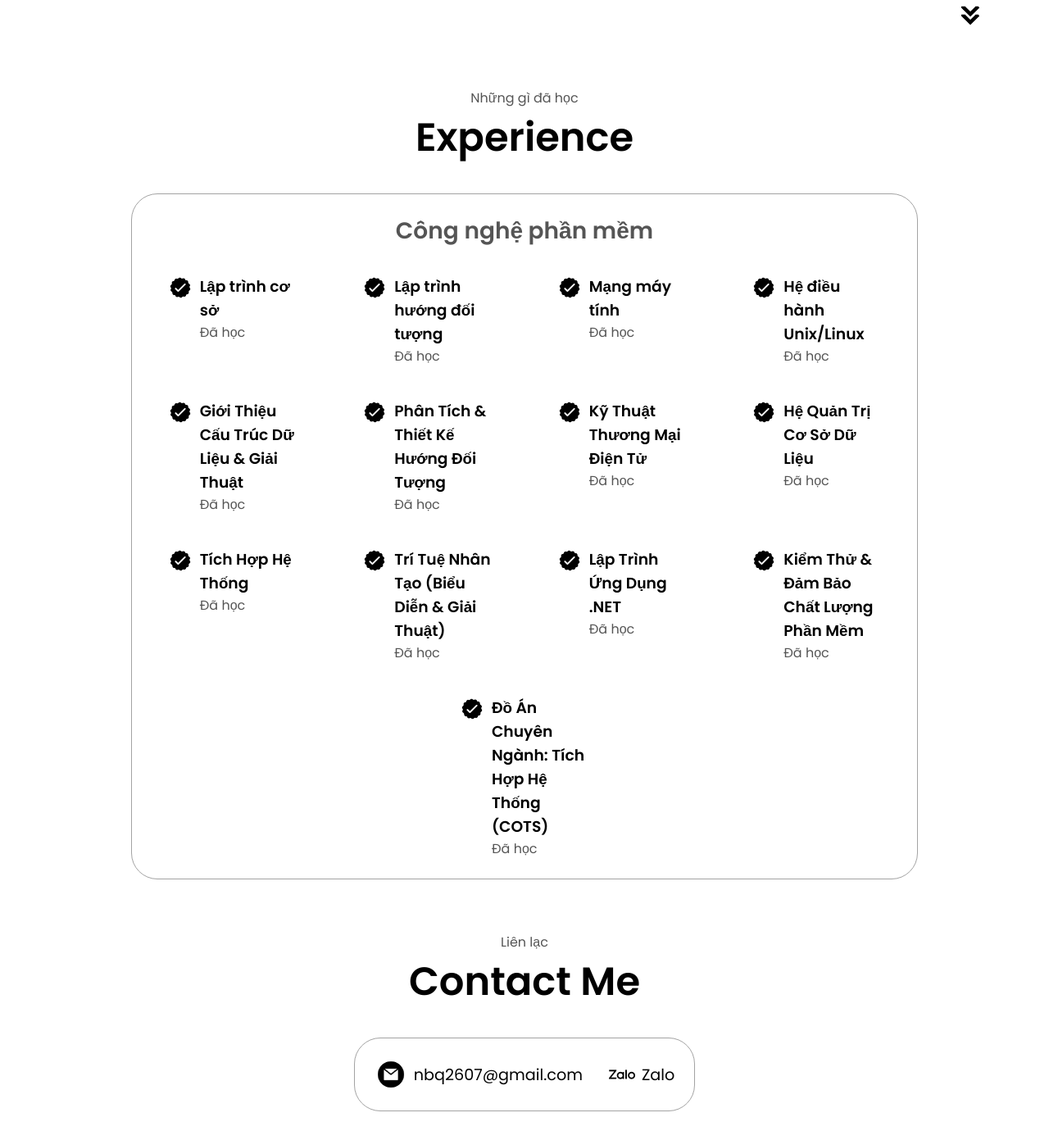
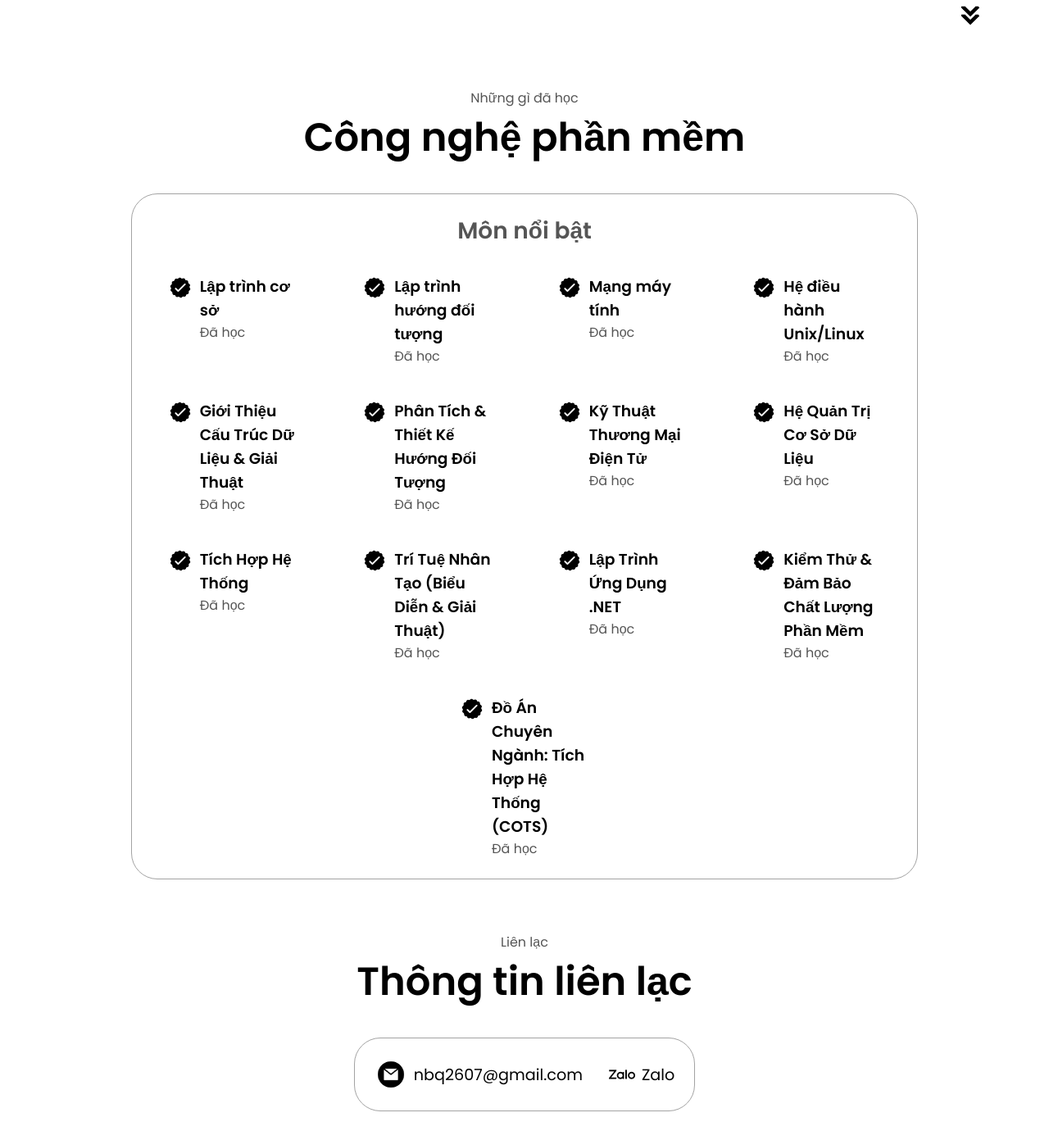
Before and after one commit to FrenzyedFlame/introduction, a plain HTML site: page index.html in a window 1280 px wide. Shown: the part 1589-2980 px from the top of the page at 82% size. Drawn offline with Linux system fonts and the light colour scheme.

Commit message:
Update index.html

```diff
--- a/index.html
+++ b/index.html
@@ -109,11 +109,11 @@
     </section>
     <section id="experience">
       <p class="section__text__p1">Những gì đã học</p>
-      <h1 class="title">Experience</h1>
+      <h1 class="title">Công nghệ phần mềm</h1>
       <div class="experience-details-container">
         <div class="about-containers">
           <div class="details-container">
-            <h2 class="experience-sub-title">Công nghệ phần mềm</h2>
+            <h2 class="experience-sub-title">Môn nổi bật</h2>
             <div class="article-container">
               <article>
                 <img
@@ -268,7 +268,7 @@
     </section>
     <section id="contact">
       <p class="section__text__p1">Liên lạc</p>
-      <h1 class="title">Contact Me</h1>
+      <h1 class="title">Thông tin liên lạc</h1>
       <div class="contact-info-upper-container">
         <div class="contact-info-container">
           <img
```
